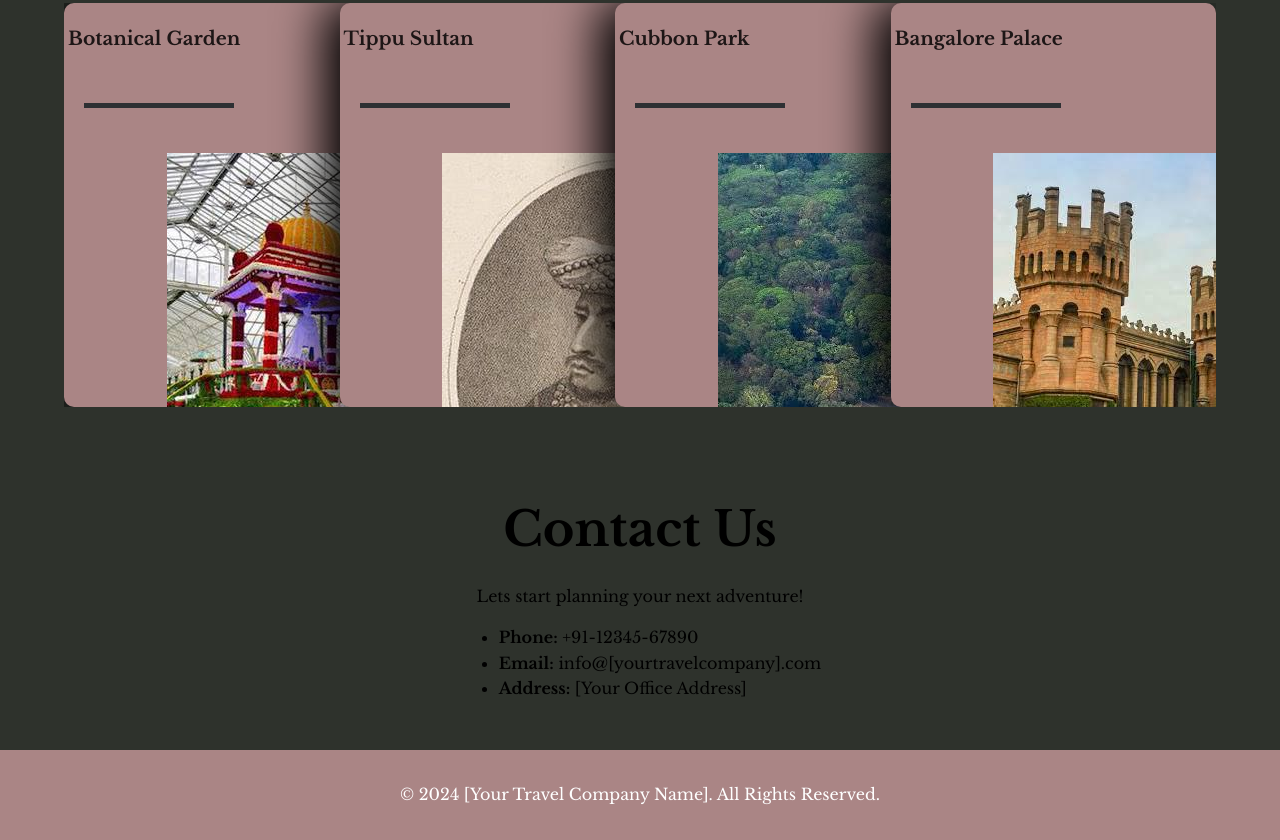
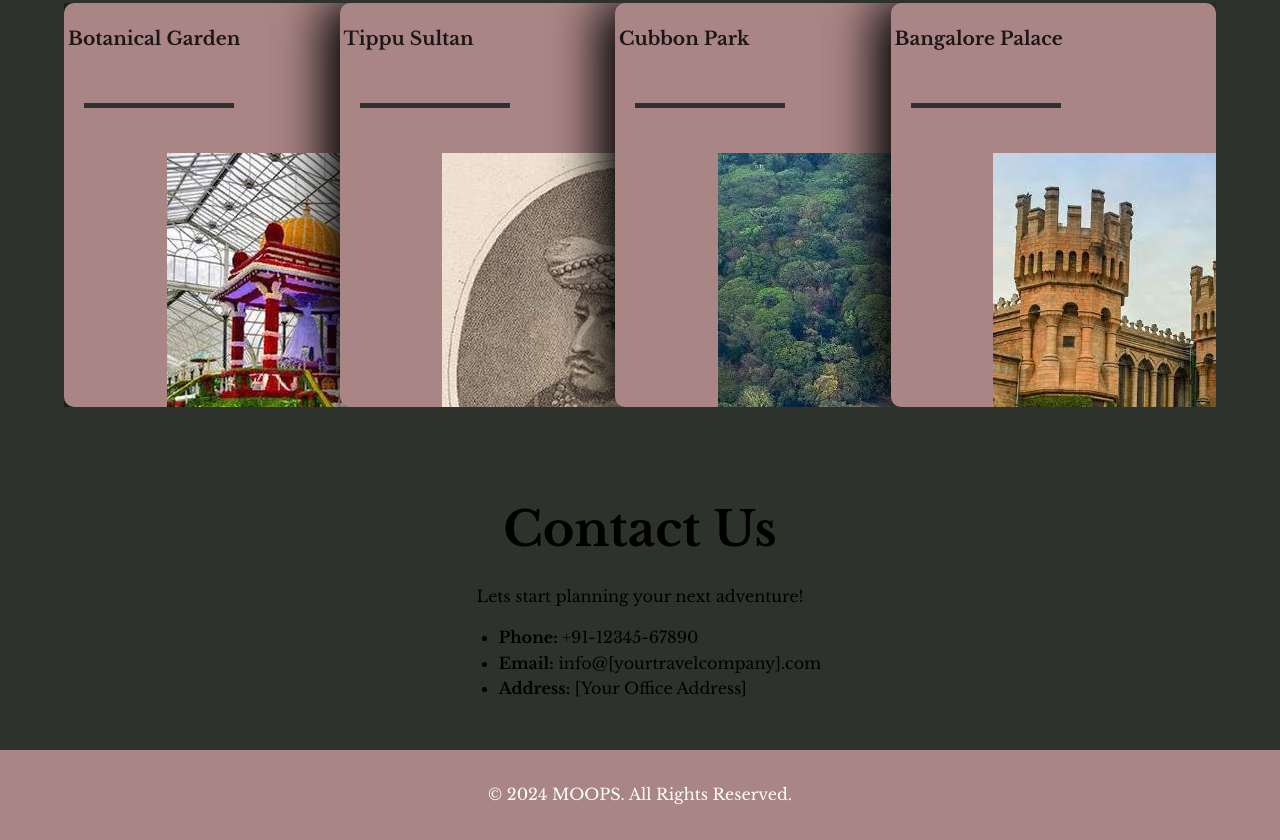
Before and after one commit to NobleTamrakar/SyntaxTerrors_webdev, a plain HTML site: page index.html in a window 1280 px wide. Shown: the part 1956-2796 px from the top of the page. Drawn offline with nearby package versions, Linux system fonts and the light colour scheme.

Commit message:
Update index.html
Signed-off-by: Akash Kumar Gupta <156744866+ImAust1n@users.noreply.github.com>

```diff
--- a/index.html
+++ b/index.html
@@ -151,7 +151,7 @@
     <main>
         <footer>
             <div class="container" id="container">
-                <p>&copy; 2024 [Your Travel Company Name]. All Rights Reserved.</p>
+                <p>&copy; 2024 MOOPS. All Rights Reserved.</p>
             </div>
         </footer>
     </main>
```
